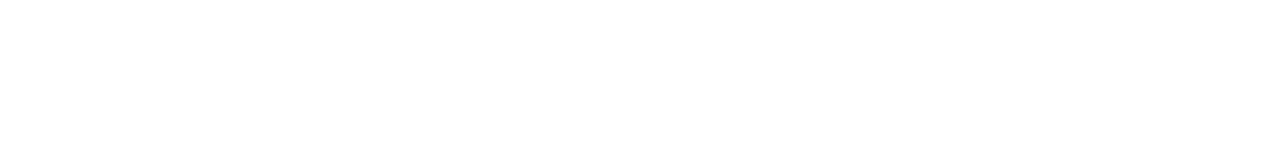
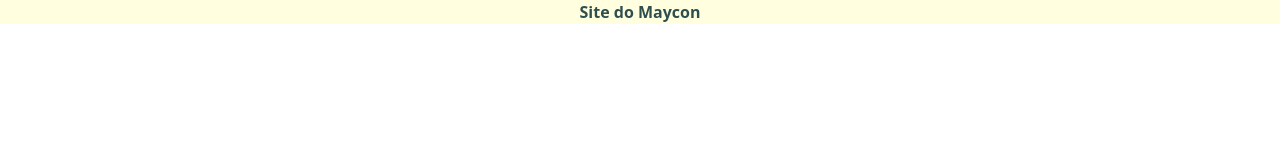
Before and after one commit to MayconManini/Meu-Site, a plain HTML site: page index.html in a window 1280 px wide. Drawn offline with nearby package versions, Linux system fonts and the light colour scheme.

Commit message:
antes de dormir noite 1
Não avancei tanto, mas já tenho uma ideia do que eu quero

```diff
--- /dev/null
+++ b/PraFicarBonitinhoSePrecisar.css
@@ -0,0 +1,6 @@
+header {
+    text-align: center;
+    color: darkslategrey;
+    background-color: lightyellow;
+    font-weight: bold;
+}
--- a/index.html
+++ b/index.html
@@ -4,8 +4,29 @@
     <meta charset="UTF-8">
     <meta name="viewport" content="width=device-width, initial-scale=1.0">
     <title>Site do Maycon</title>
+    <link rel="stylesheet" type="text/css" href="PraFicarBonitinhoSePrecisar.css">
+    <link href="https://cdn.jsdelivr.net/npm/bootstrap@5.3.3/dist/css/bootstrap.min.css" rel="stylesheet" integrity="sha384-QWTKZyjpPEjISv5WaRU9OFeRpok6YctnYmDr5pNlyT2bRjXh0JMhjY6hW+ALEwIH" crossorigin="anonymous">
 </head>
 <body>
+    <header>
+        Site do Maycon
+    </header>
 
+
+
+
+
+
+
+
+
+
+
+
+
+
+
+
+ <script src="https://cdn.jsdelivr.net/npm/bootstrap@5.3.3/dist/js/bootstrap.bundle.min.js" integrity="sha384-YvpcrYf0tY3lHB60NNkmXc5s9fDVZLESaAA55NDzOxhy9GkcIdslK1eN7N6jIeHz" crossorigin="anonymous"></script>
 </body>
 </html>
```
